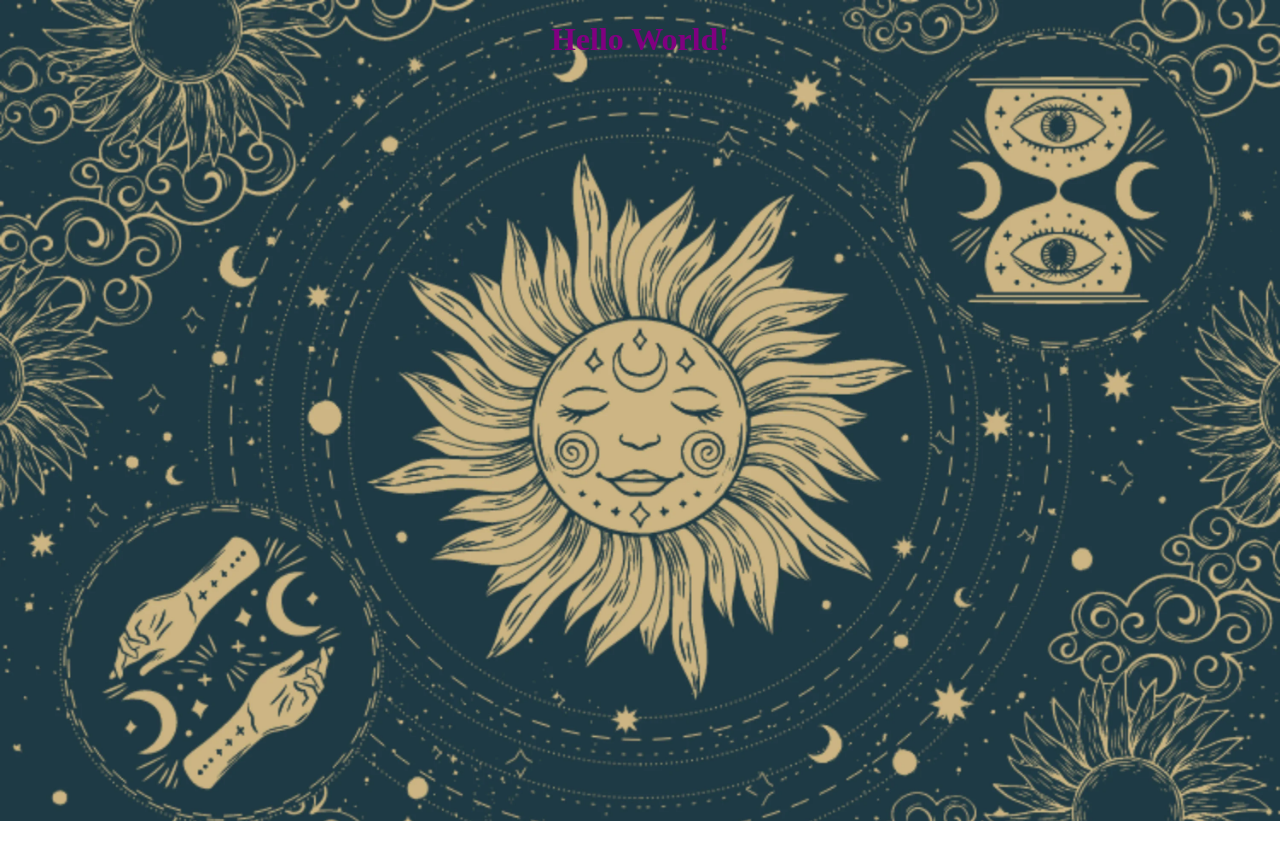
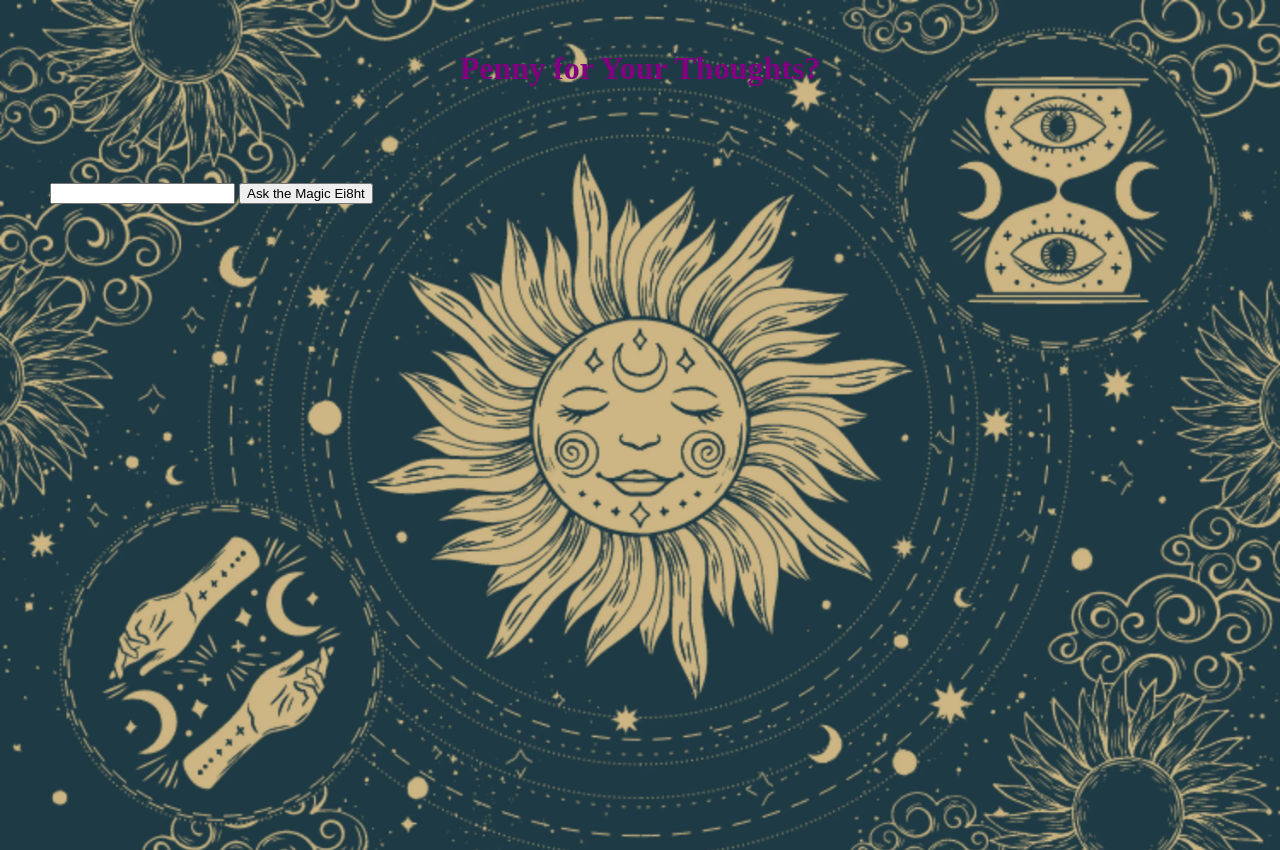
Before and after one commit to g0livax27/Magic8, a plain HTML site: page index.html in a window 1280 px wide. Before the commit the page ends 821 px from the top, so only its background shows below. Drawn offline with Linux system fonts and the light colour scheme.

Commit message:
updating text area to an input tag

```diff
--- a/index.html
+++ b/index.html
@@ -10,8 +10,9 @@
 </head>
 
 <body>
-    <h1>Hello World!</h1>
-
+    <h1>Penny for Your Thoughts?</h1>
+    <input />
+    <button>Ask the Magic Ei8ht</button>
     <script src="script.js"></script>
 </body>
 
--- a/style.css
+++ b/style.css
@@ -7,6 +7,12 @@ body {
 }
 
 h1 {
+    margin-top: 50px;
     text-align: center;
     color: purple;
 }
+
+input {
+    margin-top: 75px;
+    margin-left: 50px;
+}
```
